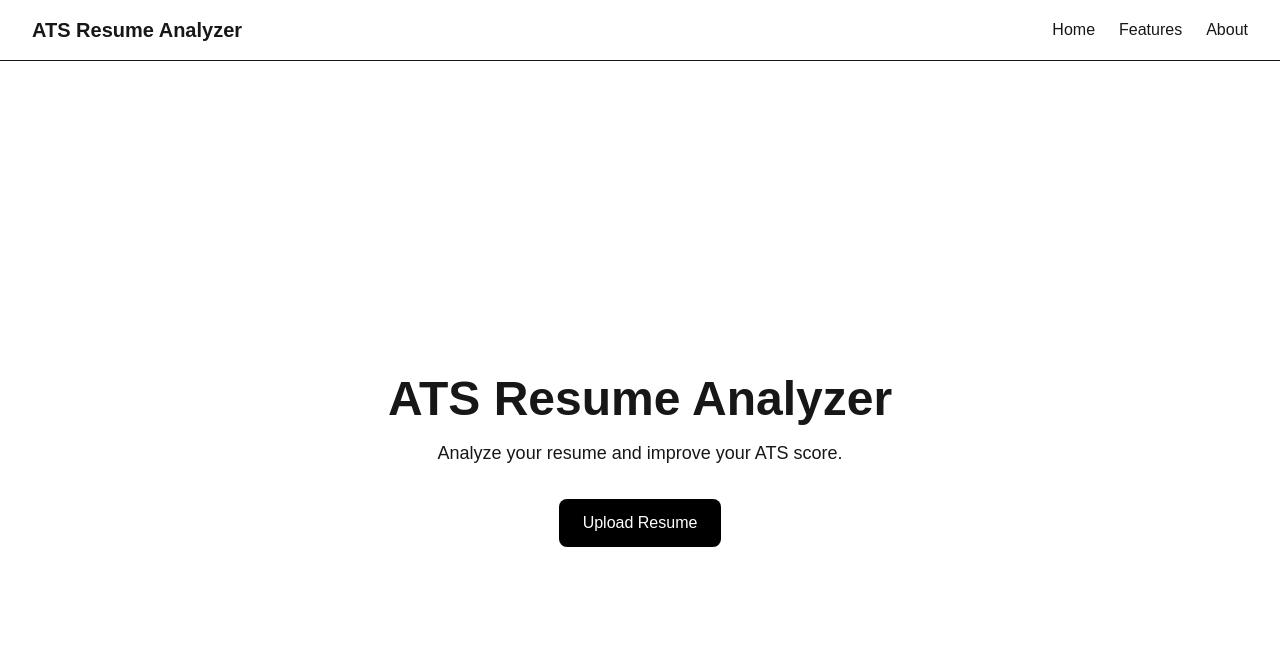
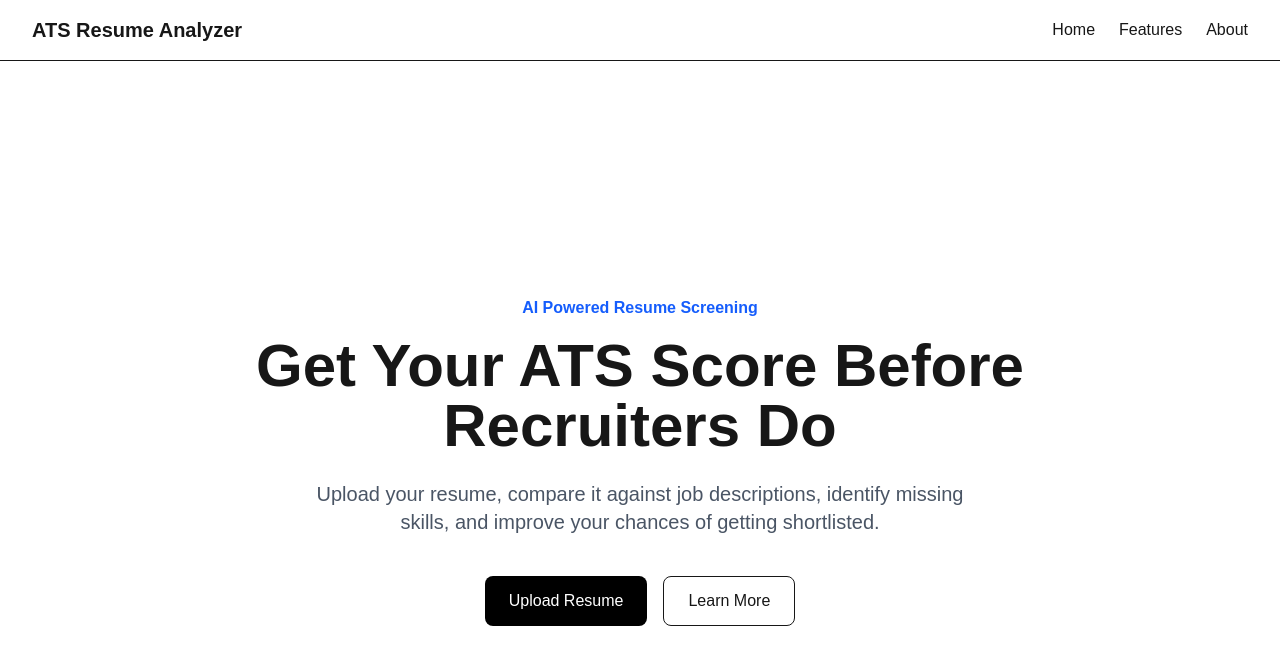
Before and after one commit to YashSrivastava1708/ATS-Resume-Analyzer, a Next.js app in the folder frontend/: page / in a window 1280 px wide. Shown: the top 664 px of the page. Built offline with nearby package versions, Linux system fonts and the light colour scheme.

Commit message:
Improve landing page hero section

```diff
--- a/frontend/src/app/page.tsx
+++ b/frontend/src/app/page.tsx
@@ -28,19 +28,33 @@ export default function Home() {
     <>
       <Navbar />
 
-      <main className="min-h-screen flex flex-col items-center justify-center">
-        <h1 className="text-5xl font-bold">
-          ATS Resume Analyzer
-        </h1>
+      <main className="min-h-screen flex flex-col items-center justify-center px-4">
 
-        <p className="mt-4 text-lg">
-          Analyze your resume and improve your ATS score.
-        </p>
+  <p className="text-blue-600 font-semibold mb-4">
+    AI Powered Resume Screening
+  </p>
 
-        <button className="mt-8 px-6 py-3 bg-black text-white rounded-lg">
-          Upload Resume
-        </button>
-      </main>
+  <h1 className="text-6xl font-bold text-center max-w-4xl">
+    Get Your ATS Score Before Recruiters Do
+  </h1>
+
+  <p className="mt-6 text-xl text-center text-gray-600 max-w-2xl">
+    Upload your resume, compare it against job descriptions,
+    identify missing skills, and improve your chances of
+    getting shortlisted.
+  </p>
+
+  <div className="flex gap-4 mt-10">
+    <button className="px-6 py-3 bg-black text-white rounded-lg">
+      Upload Resume
+    </button>
+
+    <button className="px-6 py-3 border rounded-lg">
+      Learn More
+    </button>
+  </div>
+
+</main>
     </>
   );
 }
```
